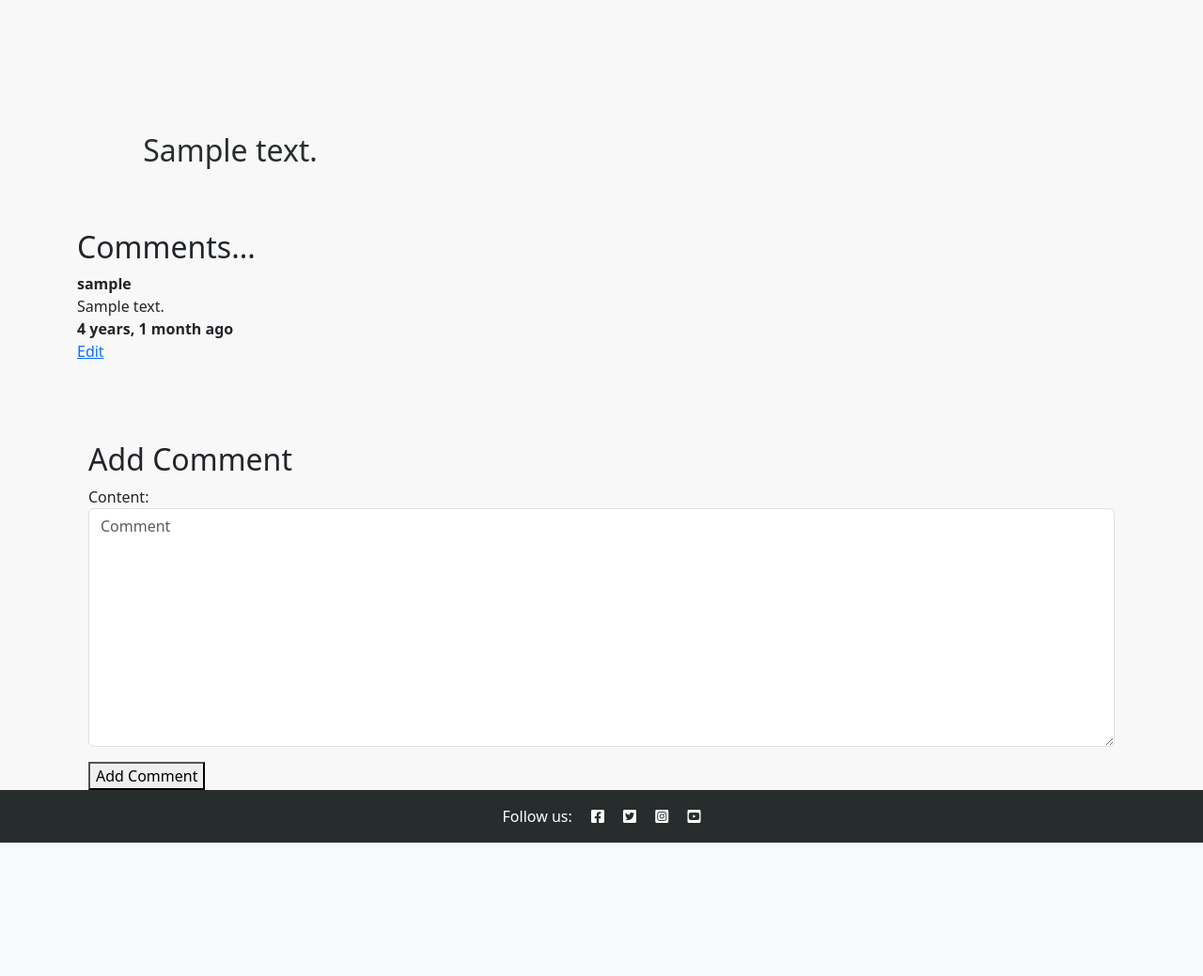
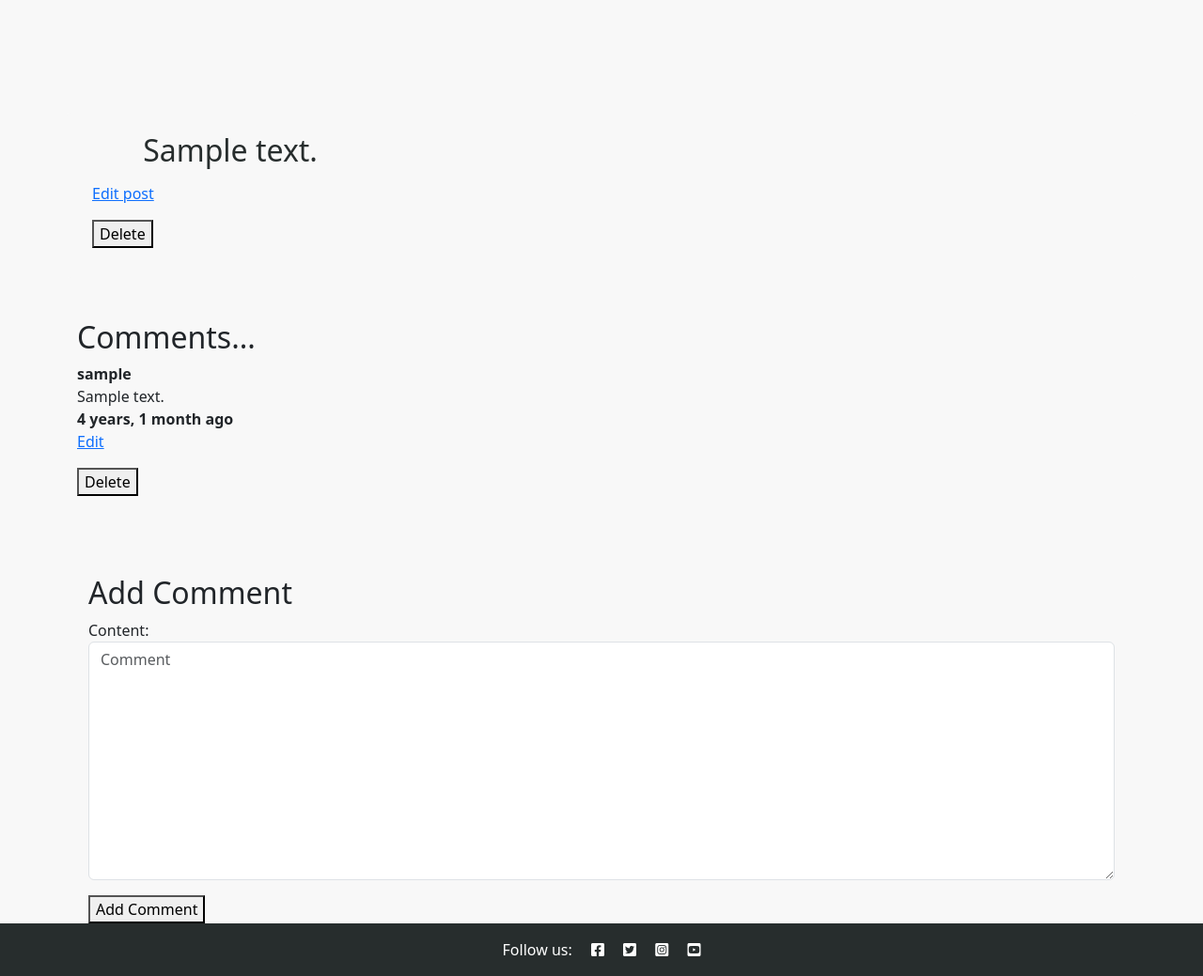
Before and after one commit to e-tidemo/crip-talk, a Django app: a page that uses forumapp/templates/forumapp/post_detail.html in a window 1280 px wide. Shown: the part 290-1329 px from the top of the page at 94% size. Before the commit the page ends 1187 px from the top, so only its background shows below. Run offline with Django 4.2, Linux system fonts and the light colour scheme; a user stored in the database is signed in; tables that the repository leaves empty hold one stand-in row (values such as "Sample post").

Commit message:
Add function to allow users to edit and delete their own posts and comments

```diff
--- a/forumapp/templates/forumapp/post_detail.html
+++ b/forumapp/templates/forumapp/post_detail.html
@@ -24,6 +24,15 @@
                 <p class="card-text post-content">
                     {{ post.content | safe }}
                 </p>
+                {% if request.user == post.author %}
+                    <p>
+                        <a href="{% url 'post-edit' pk=post.id %}">Edit post</a>
+                        <form method="post" action="{% url 'delete-post' slug=post.slug %}" style="display:inline;">
+                            {% csrf_token %}
+                            <button type="submit" onclick="return confirm('Are you sure you want to delete this post?')">Delete</button>
+                        </form>
+                    </p>
+                {% endif %}
             </div>
         </div>
     </div>
@@ -51,6 +60,10 @@
                     <p>
                         {% if request.user == comment.author %}
                             <a href="{% url 'edit-comment' pk=comment.id %}">Edit</a>
+                            <form method="post" action="{% url 'delete-comment' pk=comment.id %}" style="display:inline;">
+                                {% csrf_token %}
+                                <button type="submit" onclick="return confirm('Are you sure you want to delete this comment?')">Delete</button>
+                            </form>
                         {% endif %}
                     </p>
                     <br/><br/>
--- a/forumapp/urls.py
+++ b/forumapp/urls.py
@@ -8,9 +8,12 @@ urlpatterns = [
     path('career/', views.CareerView.as_view(), name='career'),
     path('wall_of_complaints/', views.WallOfComplaintsView.as_view(), name='wall_of_complaints'),
     path('post/new/', views.create_post, name='create_post'),
-    #path('edit/<int:pk>', views.PostUpdateView.as_view(), name='post-edit'),
+    path('edit/<int:pk>', views.PostUpdateView.as_view(), name='post-edit'),
     path('signup/', views.signup, name='signup'),
     path('<slug:slug>/', views.post_detail, name='post_detail'),
     path('<slug:slug>/add_comment/', views.add_comment, name='add_comment'),
     path('edit-comment/<int:pk>/', views.CommentUpdateView.as_view(), name='edit-comment'),
+    path('delete-post/<slug:slug>/', views.PostDeleteView.as_view(), name='delete-post'),
+    path('delete-comment/<int:pk>/', views.CommentDeleteView.as_view(), name='delete-comment'),
+
 ]
--- a/forumapp/views.py
+++ b/forumapp/views.py
@@ -98,21 +98,24 @@ class OwnerProtectMixin(object):
             return HttpResponseForbidden()
         return super(OwnerProtectMixin, self).dispatch(request, *args, **kwargs)
 
-"""@login_required
+@method_decorator(login_required, name='dispatch')
 class PostUpdateView(OwnerProtectMixin, UpdateView):
     model = Post
     fields = ['title', 'content',]
     template_name = 'forumapp/post_update_form.html'
     context_object_name = 'post-edit'
 
-    def get_success_url(self, **kwargs):
-	    return reverse_lazy('post-detail', kwargs={'slug' : self.object.slug})
+    def get_success_url(self):
+        post_slug = self.object.slug
+        return reverse_lazy('post_detail', kwargs={'slug': post_slug})
 
-@login_required
+
+@method_decorator(login_required, name='dispatch')
 class PostDeleteView(SuccessMessageMixin, OwnerProtectMixin, DeleteView):
-	model = Post
-	success_url = 'home'
-	success_message = 'Post was successfully deleted' """
+    model = Post
+    context_object_name = 'delete-post'
+    success_url = reverse_lazy('home')
+    success_message = 'Post was successfully deleted'
 
 @method_decorator(login_required, name='dispatch')
 class CommentUpdateView(OwnerProtectMixin, UpdateView):
@@ -120,6 +123,16 @@ class CommentUpdateView(OwnerProtectMixin, UpdateView):
     fields = ['content']
     template_name = 'forumapp/update_comment.html'
     context_object_name = 'edit-comment'
+
+    def get_success_url(self):
+        post_slug = self.object.post.slug
+        return reverse_lazy('post_detail', kwargs={'slug': post_slug})
+
+@method_decorator(login_required, name='dispatch')
+class CommentDeleteView(SuccessMessageMixin, OwnerProtectMixin, DeleteView):
+    model = Comment
+    context_object_name = 'delete-comment'
+    success_message = 'Comment was successfully deleted'
 
     def get_success_url(self):
         post_slug = self.object.post.slug
```
Also changed, not shown: forumapp/templates/forumapp/post_update_form.html (+13 -0 lines).
